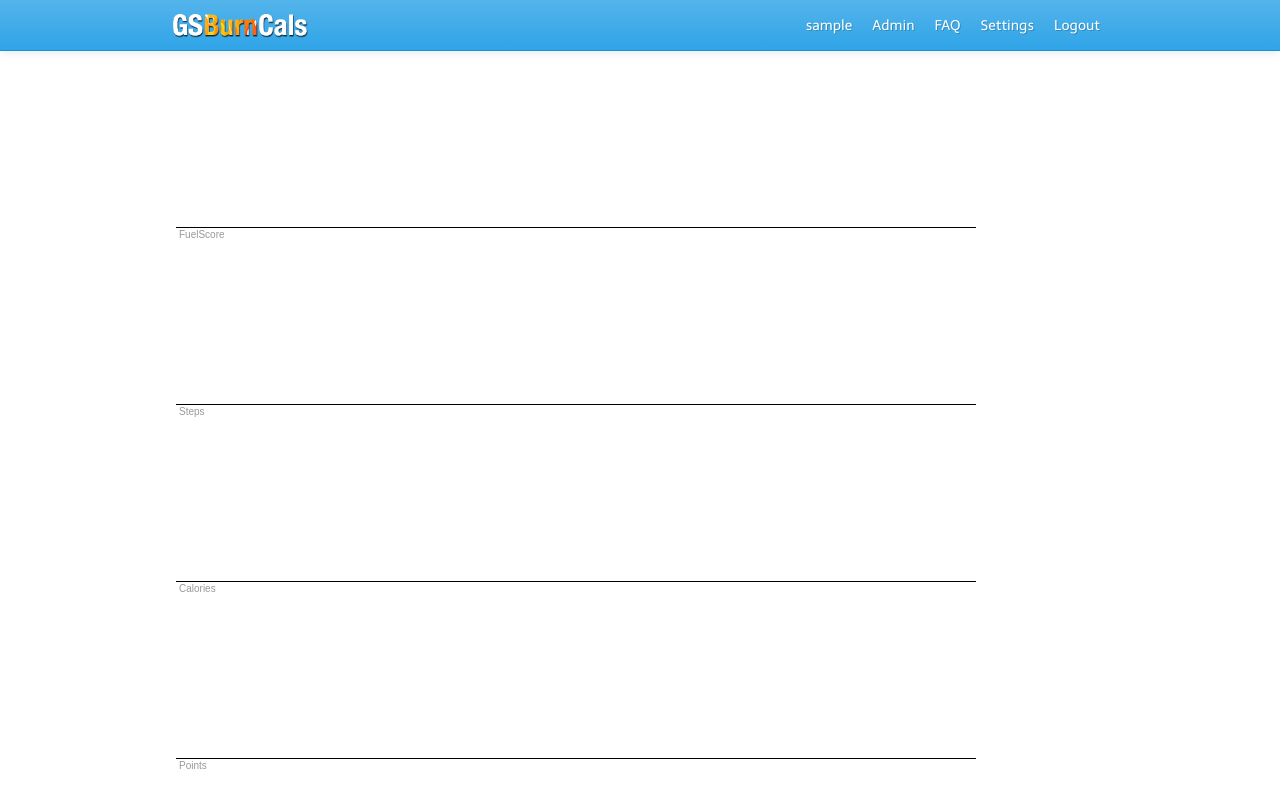
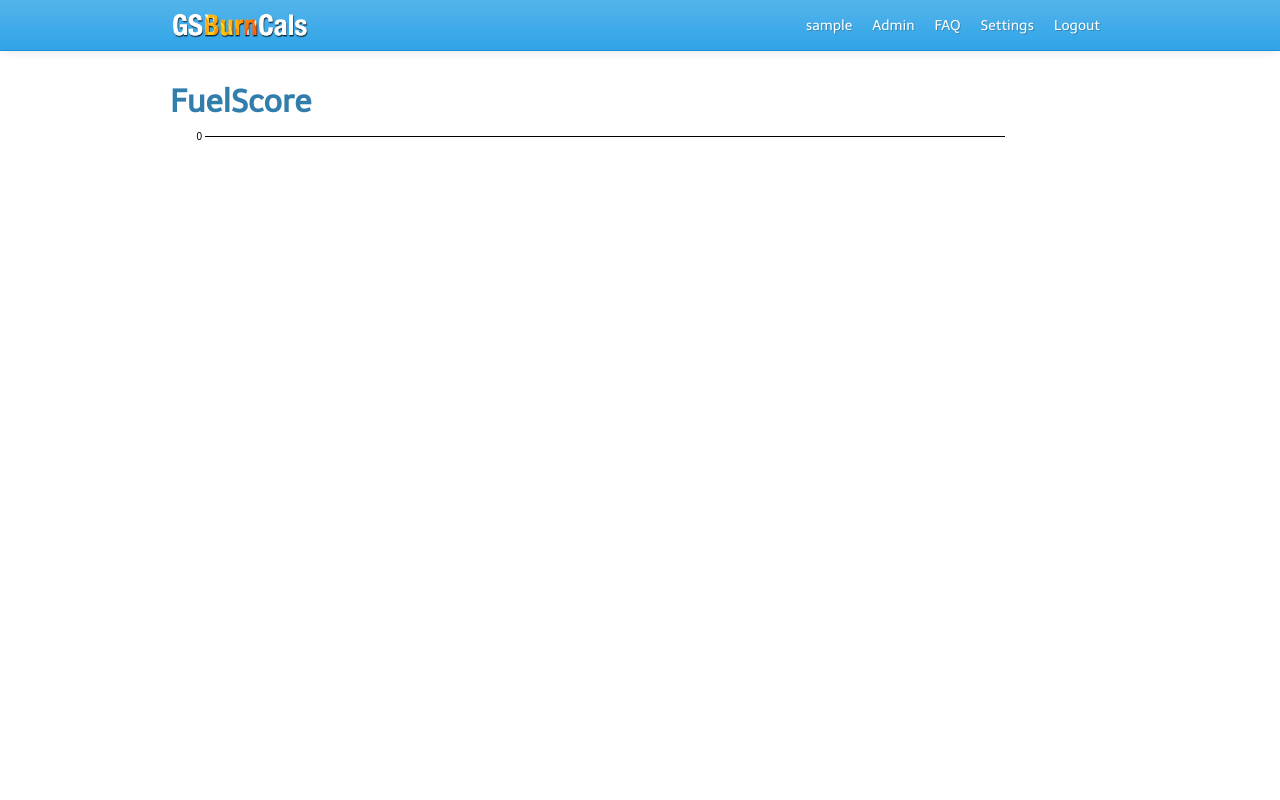
Before and after one commit to tb6272574/fuel, a Django app: page /stats/ in a window 1280 px wide. Run offline with Django 3.2, Linux system fonts and the light colour scheme; the visitor is signed in with stand-in values (Sample User, id 1); data that the repository does not hold is empty; some libraries are stand-ins or nearby versions.

Commit message:
stats in progress

```diff
--- a/fuel/templates/stats.html
+++ b/fuel/templates/stats.html
@@ -6,76 +6,57 @@
 <link href="/static/css/style.css" rel="stylesheet" type="text/css" />
 
 </head>
+<h2> FuelScore </h2>
+<script type="text/javascript+protovis">
+var data = {{ fuelscore }},
+    w = 800,
+    h = 400,
+    x = pv.Scale.ordinal(pv.range(data.length)).splitBanded(0, w, 2/5);
+var maxdata = 0;
+    for (var point in data)
+    {
+      if (data[point] > maxdata)
+        maxdata=data[point];
+    }
+    y = pv.Scale.linear(0, maxdata*1.1).range(0, h);
 
-<script type="text/javascript+protovis">
+var vis = new pv.Panel()
+    .width(w)
+    .height(h)
+    .bottom(20)
+    .left(35)
+    .right(5)
+    .top(5);
 
-{% autoescape off %}
-var userdata = {{ userdata }}
-{% endautoescape %}
+var bar = vis.add(pv.Bar)
+    .data(data)
+    .left(function() x(this.index))
+    .width(x.range().band)
+    .bottom(0)
+    .height(y);
 
-var w = 800,
-    h = 150,
-    numberFormat = pv.Format.number(),
-    dateFormat = pv.Format.date("%B %Y");
+bar.anchor("top").add(pv.Label)
+    .textStyle("white")
+    .text(function(d) d.toFixed(0));
 
-/* Color by maximum number of people employed in that job. */
-var c = pv.Scale.log(userdata, function(d) pv.max(d.values))
-    .range("#ccc", "#1f77b4");
+bar.anchor("bottom").add(pv.Label)
+    .textMargin(5)
+    .textBaseline("top")
+    .text(function() "ABCDEFGHIJK".charAt(this.index));
 
-/* Tile the visualization for each job. */
-var vis = new pv.Panel()
-    .data(userdata)
-    .width(w)
-    .height(h + 10)
-    .top(6)
-    .left(6)
-    .right(6)
-    .bottom(6);
-
-/* A panel instance to store scales (x, y) and the mouseover index (i). */
-var panel = vis.add(pv.Panel)
-    .def("i", -1)
-    .def("x", function(d) pv.Scale.linear(d.values, pv.index).range(0, w))
-    .def("y", function(d) pv.Scale.linear(0, pv.max(d.values)).range(0, h))
-    .bottom(10)
-    .events("all")
-    .event("mousemove", pv.Behavior.point(Infinity).collapse("y"));
-
-/* The area. */
-panel.add(pv.Area)
-    .data(function(d) d.values)
-    .fillStyle(function(d, p) panel.i() < 0 ? c(pv.max(p.values)) : "#2ca02c")
-    .left(function() panel.x()(this.index))
-    .height(function(d) panel.y()(d))
-    .bottom(0)
-    .event("point", function() panel.i(this.index))
-    .event("unpoint", function() panel.i(-1));
-
-/* The x-axis. */
-panel.add(pv.Rule)
-    .bottom(0);
-
-/* The mouseover dot. */
-panel.add(pv.Dot)
-    .visible(function() panel.i() >= 0)
-    .left(function() panel.x()(panel.i()))
-    .bottom(function(d) panel.y()(d.values[panel.i()]))
-    .fillStyle("#ff7f0e")
-    .strokeStyle(null)
-    .size(10);
-
-/* The label: either the job name, or the month and value. */
-panel.add(pv.Label)
-    .bottom(-1)
-    .textBaseline("top")
-    .left(function() panel.i() < 0 ? 0 : null)
-    .right(function() panel.i() < 0 ? null : 0)
-    .textAlign(function() panel.i() < 0 ? "left" : "right")
-    .textStyle(function() panel.i() < 0 ? "#999" : "#000")
-    .text(function(d) panel.i() < 0 ? d.name
-        : numberFormat(d.values[panel.i()]));
+vis.add(pv.Rule)
+    .data(y.ticks())
+    .bottom(function(d) Math.round(y(d)) - .5)
+    .strokeStyle(function(d) d ? "rgba(255,255,255,.3)" : "#000")
+  .add(pv.Rule)
+    .left(0)
+    .width(5)
+    .strokeStyle("#000")
+  .anchor("left").add(pv.Label)
+    .text(function(d) d.toFixed(0));
 
 vis.render();
+
 
 </script>
 
--- a/fuel/views.py
+++ b/fuel/views.py
@@ -196,23 +196,28 @@ def home(request):
 def stats(request):
     if not request.user.is_authenticated():
         return HttpResponseForbidden()
-    fuelscore = '{name:\"FuelScore\", values:['
-    steps = '{name:\"Steps\", values:['
-    calories = '{name:\"Calories\", values:['
-    points = '{name:\"Points\", values:['
+    #fuelscore = '{name:\"FuelScore\", values:['
+    #steps = '{name:\"Steps\", values:['
+    #calories = '{name:\"Calories\", values:['
+    #points = '{name:\"Points\", values:['
+    fuelscore = '['
+    steps = '['
+    calories = '['
+    points = '['
     for t in request.user.record_set.all():
         fuelscore = fuelscore + str(t.fuelscore) + ','
         steps = steps + str(t.steps) + ','
         calories = calories + str(t.calories) + ','
         points = points + str(t.get_amount()) + ','
-    fuelscore = fuelscore + ']},'
-    steps = steps + ']},'
-    calories = calories + ']},'
-    points = points + ']},'
-    userdata = '[' + fuelscore + steps + calories + points + ']'
+    fuelscore = fuelscore + ']'
+    steps = steps + ']'
+    calories = calories + ']'
+    points = points + ']'
+    #userdata = '[' + fuelscore + steps + calories + points + ']'
+    userdata = fuelscore;
     print userdata
     t = loader.get_template('stats.html')
-    c = RequestContext(request, {'website_name': WEBSITE_NAME, 'userdata': userdata})
+    c = RequestContext(request, {'website_name': WEBSITE_NAME, 'fuelscore':fuelscore, 'steps':steps,'calories':calories,'points':points})
     return HttpResponse(t.render(c))
 
 # requires logged in
```
